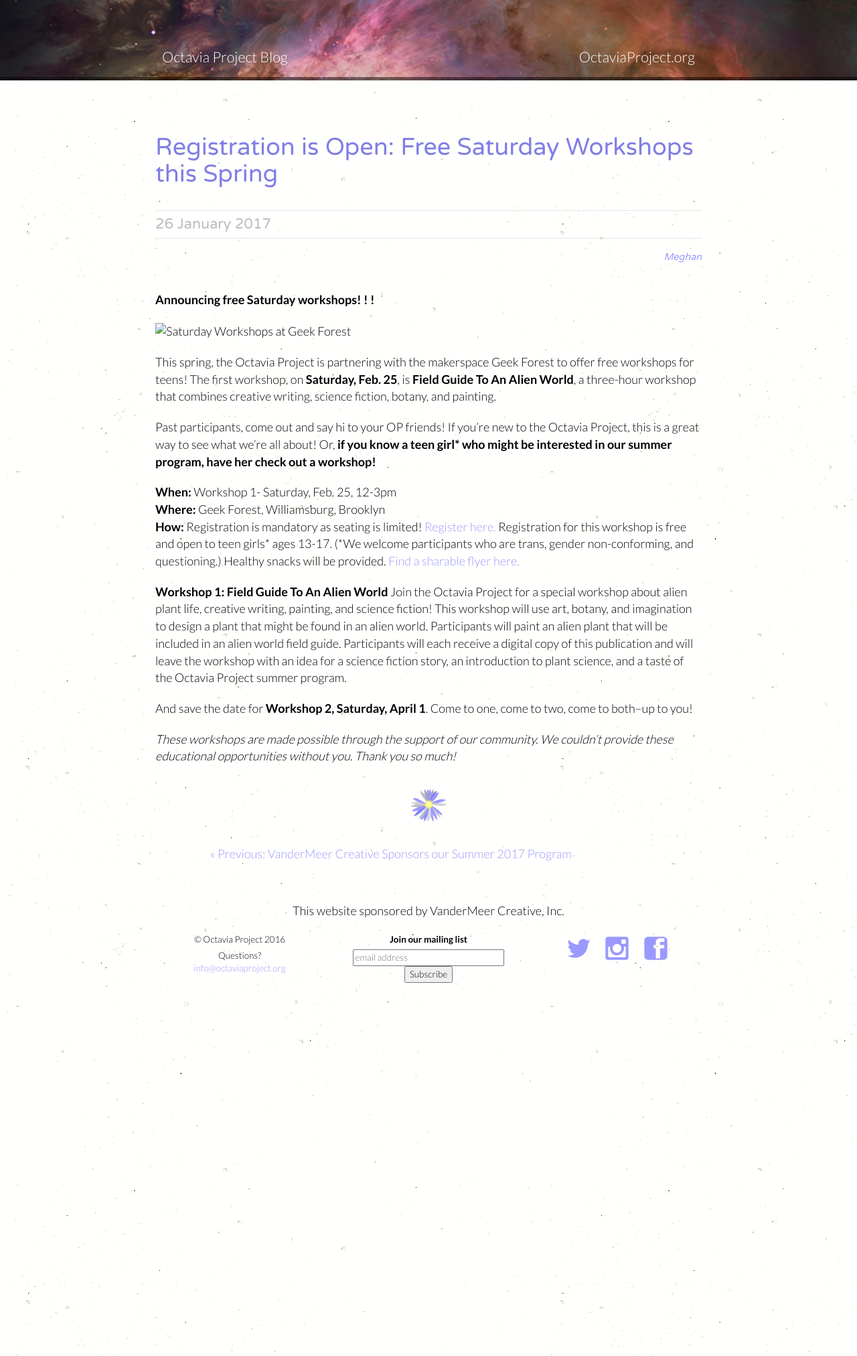
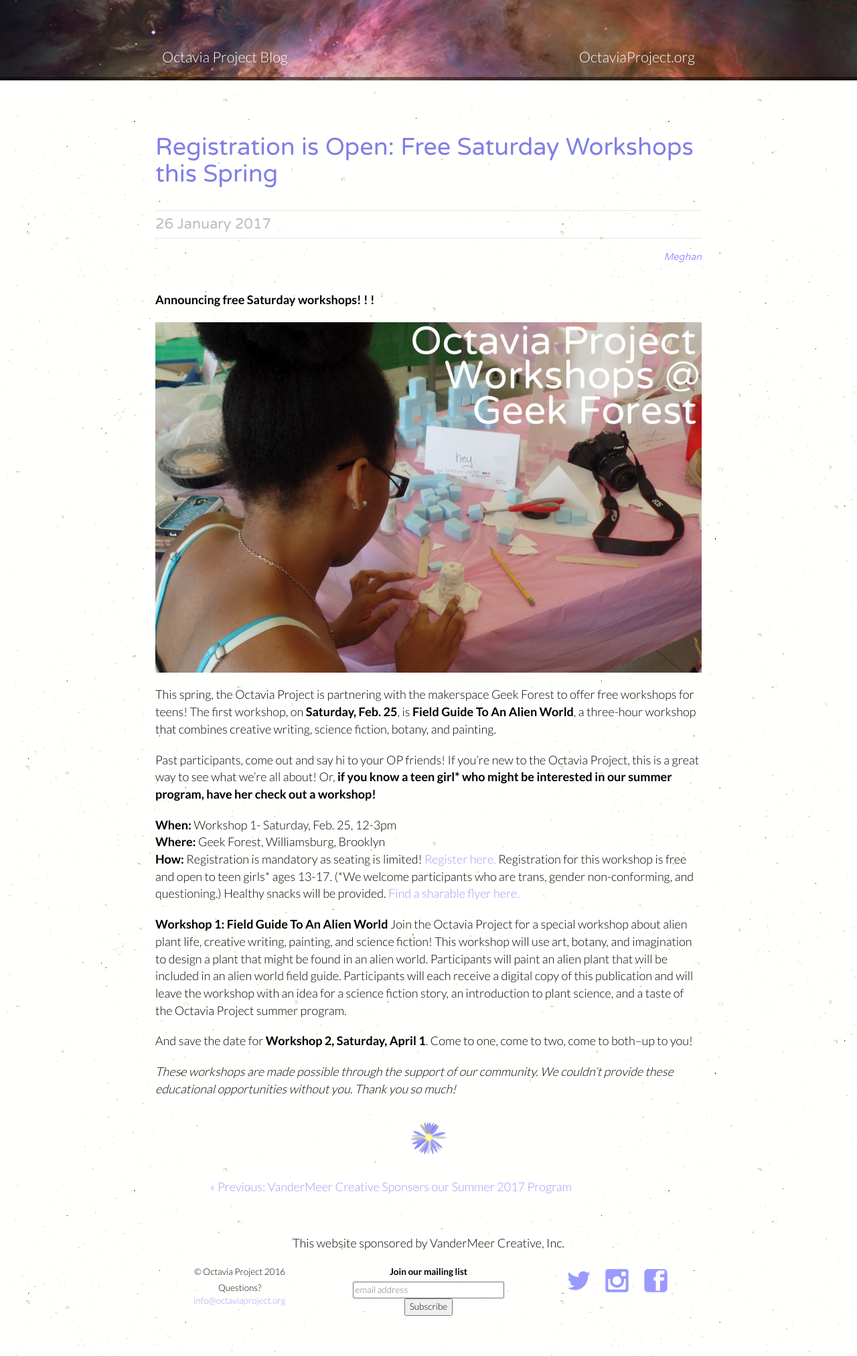
Before and after one commit to OctaviaProject/octaviaproject.github.io, a Jekyll site: the page built from _posts/2017-01-26-Registration-is-Open.md, in a window 1280 px wide. Shown: the whole page at 67% size. Built offline with Jekyll 4.4.1, drawn with Linux system fonts in a browser that asks for light colours; comment, search, counter and statistics services are not loaded.

Commit message:
Update 2017-01-26-Registration-is-Open.md

```diff
--- a/_posts/2017-01-26-Registration-is-Open.md
+++ b/_posts/2017-01-26-Registration-is-Open.md
@@ -5,7 +5,7 @@ author: Meghan
 ---
 **Announcing free Saturday workshops! ! !**
 
-![Saturday Workshops at Geek Forest](octaviaproject.github.io/assets/img/photos/OP_Geek_Forest_Workshops.jpg)
+![Saturday Workshops at Geek Forest](http://octaviaproject.github.io/assets/img/photos/OP_Geek_Forest_Workshops.jpg)
 
 This spring, the Octavia Project is partnering with the makerspace Geek Forest to offer
 free workshops for teens! The first workshop, on **Saturday, Feb. 25**, is **Field Guide To An
```
